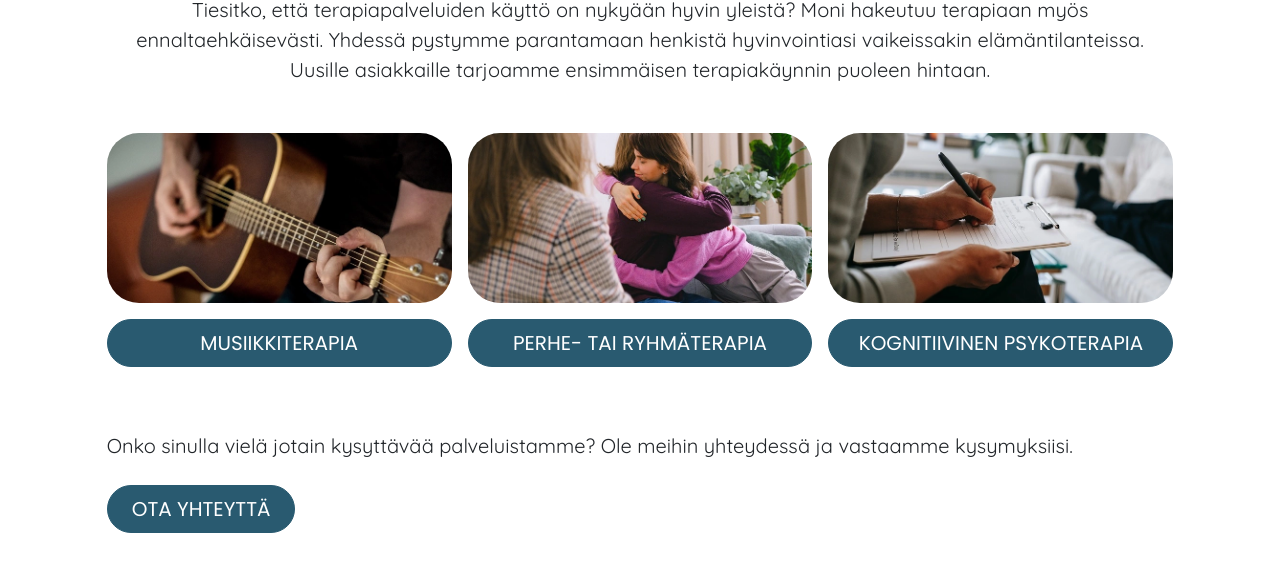
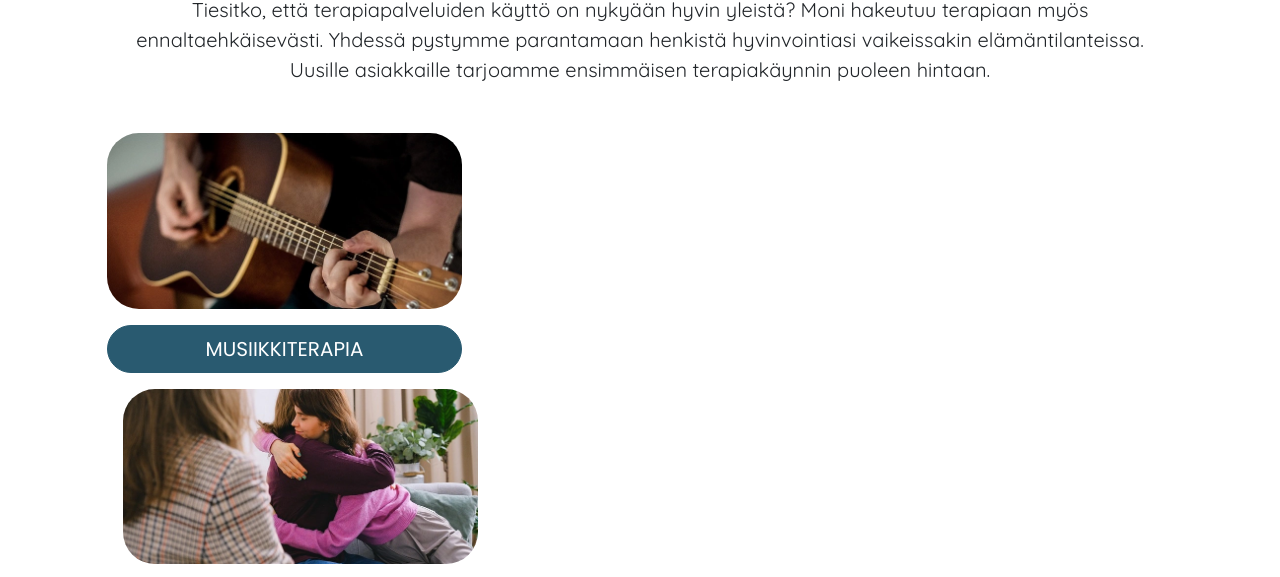
Before and after one commit to kisuski/terapiatoivo, a plain HTML site: page index.html in a window 1280 px wide. Shown: the part 769-1346 px from the top of the page. Drawn offline with nearby package versions, Linux system fonts and the light colour scheme.

Commit message:
Change card layout

```diff
--- a/index.html
+++ b/index.html
@@ -121,7 +121,7 @@
         </div>
 
         <!-- Cards -->
-        <div class="card-group col-lg-10 mx-lg-auto mb-5 mx-3">
+        <div class="card-group d-md-block col-lg-10 mx-lg-auto mb-5 mx-3">
             <div class="card col-lg-4">
                 <img src="./images/kitara1.webp" class="card-img-top" alt="Ihminen soittaa kitaraa.">
                 <div class="card-body px-0">
```
